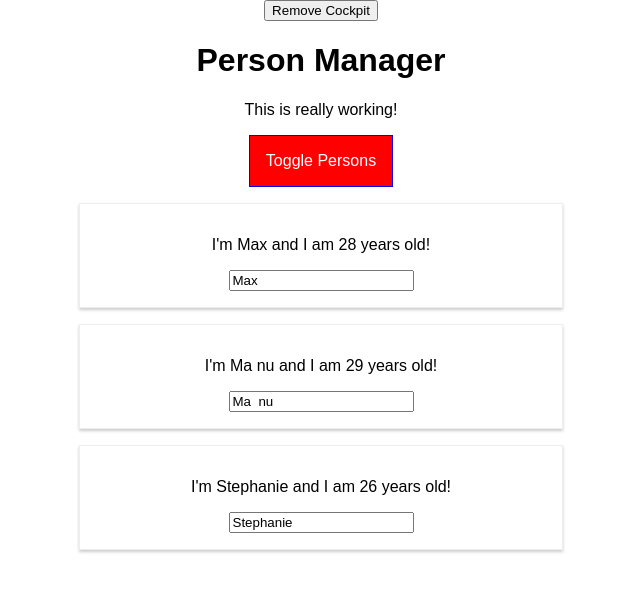
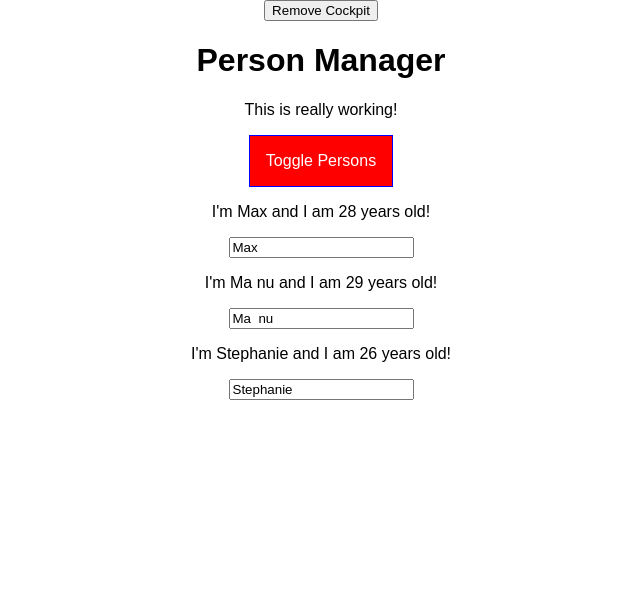
Before and after one commit to Yougigun/react-complete-guide, a React (Create React App) app: page / in a window 1280 px wide. Both pictures are taken after a click on the button "Toggle Persons". Shown: the top 592 px of the page, without its empty margins (319-959 px from the left). Built offline with nearby package versions, Linux system fonts and the light colour scheme.

Commit message:
102. Rendering Adjacent JSX Elements

```diff
--- a/package.json
+++ b/package.json
@@ -1,5 +1,5 @@
 {
-  "name": "chatbot-ui",
+  "name": "react-complete-guide",
   "version": "0.1.0",
   "private": true,
   "dependencies": {
--- a/src/components/Persons/Person/Person.js
+++ b/src/components/Persons/Person/Person.js
@@ -1,23 +1,22 @@
 import React, { Component } from 'react';
 
 import classes from './Person.module.css';
-
+import Aux from '../../../hoc/Auxiliary';
 class Person extends Component {
   render() {
     console.log('[Person.js] rendering...');
-    return (
-      <div className={classes.Person}>
-        <p onClick={this.props.click}>
+    return (<Aux>
+      <p key="i1" onClick={this.props.click}>
         I'm {this.props.name} and I am {this.props.age} years old!
       </p>
-        <p>{this.props.children}</p>
+      <p key="i2" >{this.props.children}</p>
       <input
+        key = "i3"
         type="text"
         onChange={this.props.changed}
         value={this.props.name}
       />
-      </div>
-    );
+      </Aux>)
   }
 }
 
--- /dev/null
+++ b/src/hoc/Auxiliary.js
@@ -0,0 +1,3 @@
+const aux = props => props.children;
+
+export default aux;
```
Also changed, not shown: public/manifest.json, 1 other file (tests, documents, lock files or other folders). Lines whose indentation alone changed are shown as unchanged.
